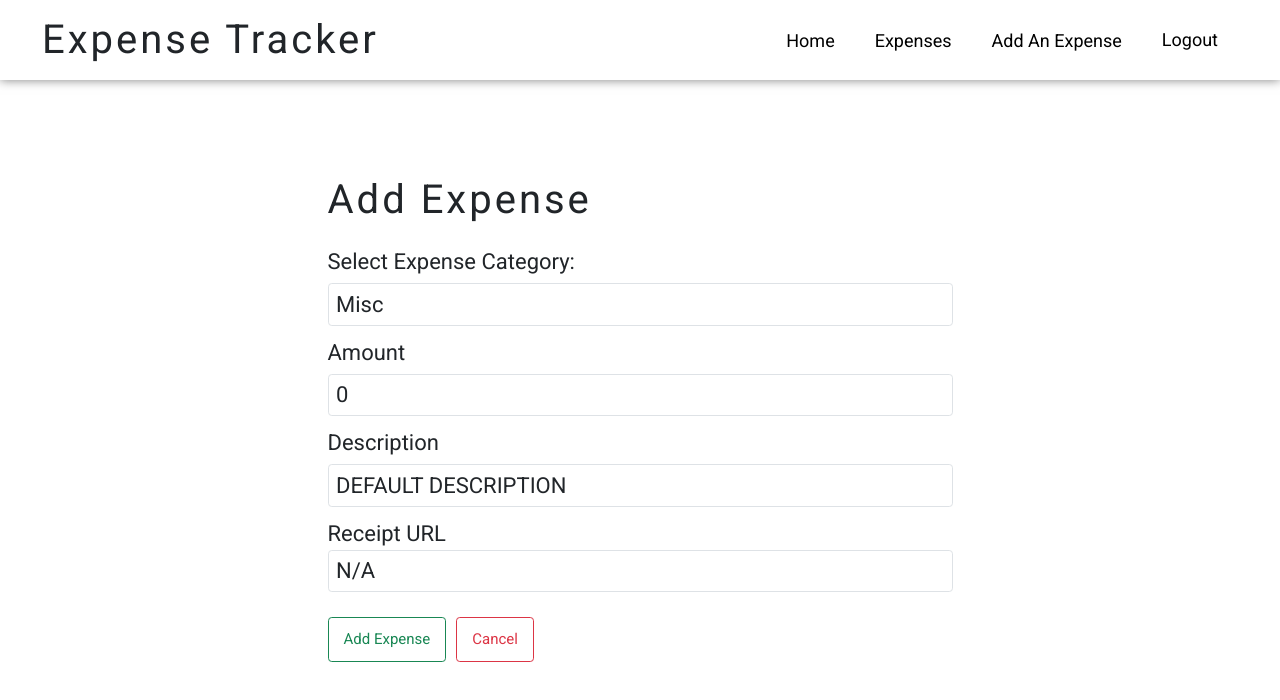
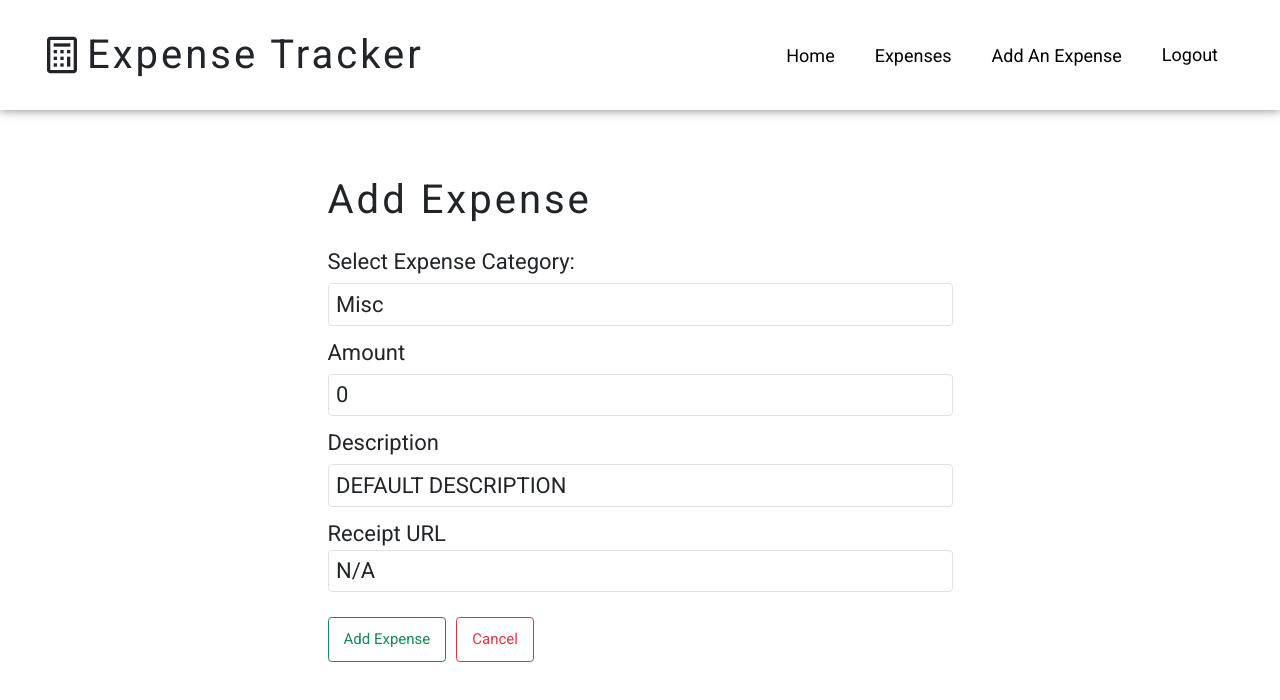
Before and after one commit to matthew-maya-17/Capstone-Git-Push-Mafia, a React (Create React App) app in the folder ExpenseTracker/client/new-expense-tracker-ui/: page /expense/add in a window 1280 px wide. Shown: the top 700 px of the page. Built offline with nearby package versions, Linux system fonts and the light colour scheme; sample sign-in values are in the browser's storage.

Commit message:
Final Push

```diff
--- a/ExpenseTracker/client/new-expense-tracker-ui/src/ExpenseForm.js
+++ b/ExpenseTracker/client/new-expense-tracker-ui/src/ExpenseForm.js
@@ -161,6 +161,7 @@ function ExpenseForm() {
                 id="categoryId"
                 className="form-control"
                 value={expense.categoryId}
+                placeholder={"Select Expense Category:"}
                 onChange={handleChange}
               >
                 <option value="1">Labor</option>
--- a/ExpenseTracker/client/new-expense-tracker-ui/src/ExpenseList.js
+++ b/ExpenseTracker/client/new-expense-tracker-ui/src/ExpenseList.js
@@ -219,7 +219,10 @@ function ExpenseList() {
               </div>
             </div>
           </div>
-          <Link className="btn btn-outline-success mb-4" to={"/expense/add"}>
+          <Link
+            className="btn btn-outline-success mb-4 btn-lg"
+            to={"/expense/add"}
+          >
             Add an Expense
           </Link>
           <table className="table table-striped table-bordered table-hover ">
@@ -273,6 +276,14 @@ function ExpenseList() {
                   </td>
                 </tr>
               ))}
+
+              {/* Fill up to 10 rows if needed */}
+              {expenses.length < 10 &&
+                Array.from({ length: 10 - expenses.length }).map((_, index) => (
+                  <tr key={`empty-${index}`}>
+                    <td colSpan={isAdmin ? 10 : 9}>&nbsp;</td>
+                  </tr>
+                ))}
             </tbody>
           </table>
         </div>
--- a/ExpenseTracker/client/new-expense-tracker-ui/src/Home.js
+++ b/ExpenseTracker/client/new-expense-tracker-ui/src/Home.js
@@ -8,9 +8,8 @@ function Home() {
       <header>
         <h1>Expenses</h1>
       </header>
-      <div className="container">
+      <div className="container mt-5">
         <section className="about">
-          <h2 className="text-center">Expense Tracker Sheet</h2>
         </section>
         <section>
           <TenMostRecent />
--- a/ExpenseTracker/client/new-expense-tracker-ui/src/Navbar.js
+++ b/ExpenseTracker/client/new-expense-tracker-ui/src/Navbar.js
@@ -25,8 +25,35 @@ function Navbar() {
     <>
       <section className="section1">
         <nav className="container" aria-label="Main Navigation">
-          <div className="logo">
-            <h2>Expense Tracker</h2>
+          <div className="text-center my-4">
+            <h2 className="d-inline-flex align-items-center gap-2">
+              <svg
+                stroke="currentColor"
+                fill="none"
+                strokeWidth="0"
+                viewBox="0 0 24 24"
+                height="1em"
+                width="1em"
+                xmlns="http://www.w3.org/2000/svg"
+              >
+                <path d="M17 5H7V7H17V5Z" fill="currentColor"></path>
+                <path d="M7 9H9V11H7V9Z" fill="currentColor"></path>
+                <path d="M9 13H7V15H9V13Z" fill="currentColor"></path>
+                <path d="M7 17H9V19H7V17Z" fill="currentColor"></path>
+                <path d="M13 9H11V11H13V9Z" fill="currentColor"></path>
+                <path d="M11 13H13V15H11V13Z" fill="currentColor"></path>
+                <path d="M13 17H11V19H13V17Z" fill="currentColor"></path>
+                <path d="M15 9H17V11H15V9Z" fill="currentColor"></path>
+                <path d="M17 13H15V19H17V13Z" fill="currentColor"></path>
+                <path
+                  fillRule="evenodd"
+                  clipRule="evenodd"
+                  d="M3 3C3 1.89543 3.89543 1 5 1H19C20.1046 1 21 1.89543 21 3V21C21 22.1046 20.1046 23 19 23H5C3.89543 23 3 22.1046 3 21V3ZM5 3H19V21H5V3Z"
+                  fill="currentColor"
+                ></path>
+              </svg>
+              Expense Tracker
+            </h2>
           </div>
 
           <div className="navlink">
--- a/ExpenseTracker/client/new-expense-tracker-ui/src/Registration.js
+++ b/ExpenseTracker/client/new-expense-tracker-ui/src/Registration.js
@@ -94,9 +94,6 @@ const handleSubmit = (e) => {
         )}
         <form className="form-group" onSubmit={handleSubmit}>
           <div className="mb-3">
-            <label htmlFor="firstName" className="form-label">
-              First name
-            </label>
             <input
               id="firstName"
               name="firstName"
@@ -104,13 +101,11 @@ const handleSubmit = (e) => {
               className="form-control"
               value={firstName}
               onChange={(e) => setFirstname(e.target.value)}
+              placeholder="First Name"
               required
             />
           </div>
           <div className="mb-3">
-            <label htmlFor="lastName" className="form-label">
-              Last name
-            </label>
             <input
               id="lastName"
               name="lastName"
@@ -118,13 +113,11 @@ const handleSubmit = (e) => {
               className="form-control"
               value={lastName}
               onChange={(e) => setLastname(e.target.value)}
+              placeholder="Last Name"
               required
             />
           </div>
           <div className="mb-3">
-            <label htmlFor="username" className="form-label">
-              Username
-            </label>
             <input
               id="username"
               name="username"
@@ -132,13 +125,11 @@ const handleSubmit = (e) => {
               className="form-control"
               value={username}
               onChange={(e) => setUsername(e.target.value)}
+              placeholder="Email Address"
               required
             />
           </div>
           <div className="mb-3">
-            <label htmlFor="password" className="form-label">
-              Password
-            </label>
             <input
               id="password"
               name="password"
@@ -146,20 +137,25 @@ const handleSubmit = (e) => {
               className="form-control"
               value={password}
               onChange={(e) => setPassword(e.target.value)}
+              placeholder="Password"
               required
             />
           </div>
           <div className="mb-3">
-            <label htmlFor="role" className="form-label">
+            {/* <label htmlFor="role" className="form-label">
               Role
-            </label>
+            </label> */}
             <select
               id="role"
               name="role"
               className="form-control"
               onChange={(e) => setRoleId(e.target.value === "USER" ? 1 : 2)}
               required
+              defaultValue=""
             >
+              <option value="" disabled>
+                Select a Role
+              </option>
               <option value="USER">User</option>
               <option value="ADMIN">Admin</option>
             </select>
--- a/ExpenseTracker/client/new-expense-tracker-ui/src/TenMostRecent.js
+++ b/ExpenseTracker/client/new-expense-tracker-ui/src/TenMostRecent.js
@@ -58,7 +58,15 @@ function TenMostRecent() {
       .then((data) => {
         // Only set all expenses for admin
         if (isAdminUser) {
-          setExpenses(data.slice(0,10));
+            setExpenses(
+            data
+                .sort((a, b) => {
+                const dateA = new Date(a.createdAt.replace(" @", ""));
+                const dateB = new Date(b.createdAt.replace(" @", ""));
+                return dateB - dateA; // descending (most recent first)
+                })
+                .slice(0, 10)
+            );
         } else {
           // Filter only this user's expenses
           const userExpenses = data.filter((exp) => exp.userId === userId);
@@ -185,8 +193,9 @@ function TenMostRecent() {
               </div>
             </div>
           </div>
-          <div className="d-flex justify-content-between mb-4">
-            <Link className="btn btn-outline-success" to={"/expense/add"}>
+          <div className="d-flex justify-content-between align-items-center mb-4">
+            <h2 to={"/expense/add"}>Recent Expense</h2>
+            <Link className="btn btn-outline-success mb-4 btn-lg" to={"/expense/add"}>
               Add an Expense
             </Link>
           </div>
@@ -241,6 +250,12 @@ function TenMostRecent() {
                   </td>
                 </tr>
               ))}
+              {expenses.length < 10 &&
+                Array.from({ length: 10 - expenses.length }).map((_, index) => (
+                  <tr key={`empty-${index}`}>
+                    <td colSpan={isAdmin ? 10 : 9}>&nbsp;</td>
+                  </tr>
+                ))}
             </tbody>
           </table>
         </div>
```
